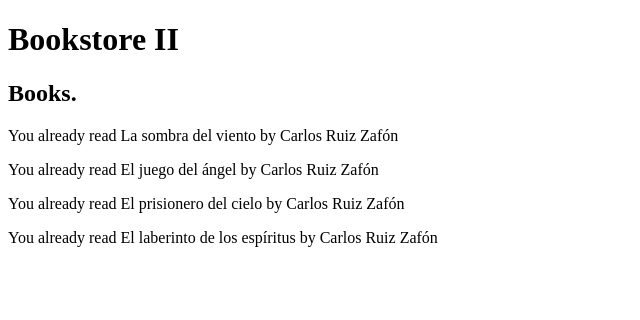
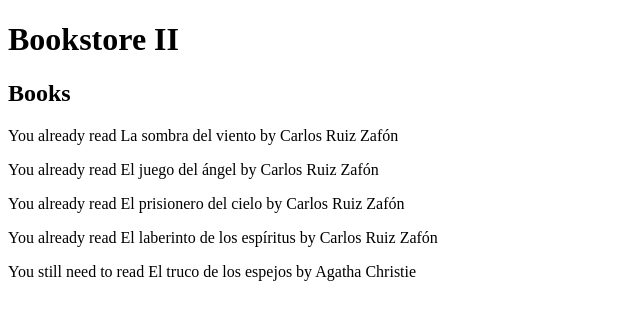
Before and after one commit to rinaprince/mlims-daw, a plain HTML site: page Unit 8/Task 808/books.html in a window 1280 px wide. Shown: the whole page, without its empty margins (0-640 px from the left). Drawn offline with Linux system fonts and the light colour scheme.

Commit message:
Task 808 still in progress

```diff
--- a/Unit 8/Task 808/books.html
+++ b/Unit 8/Task 808/books.html
@@ -8,7 +8,7 @@
     </head>
     <body>
         <h1>Bookstore II</h1>
-        <h2>Books.</h2>
+        <h2>Books</h2>
         <div id="books"></div>
     </body>
 </html>
--- a/Unit 8/Task 808/script/books.js
+++ b/Unit 8/Task 808/script/books.js
@@ -21,6 +21,8 @@ function main(){
             document.body.append(message);
         }
     }
+
+
 }
 
 document.addEventListener('DOMContentLoaded', main);
--- a/Unit 8/Task 808/script/main.js
+++ b/Unit 8/Task 808/script/main.js
@@ -46,4 +46,5 @@ let books =[
     bookTwo,
     bookThree,
     bookFour,
+    bookFive,
 ];
```
